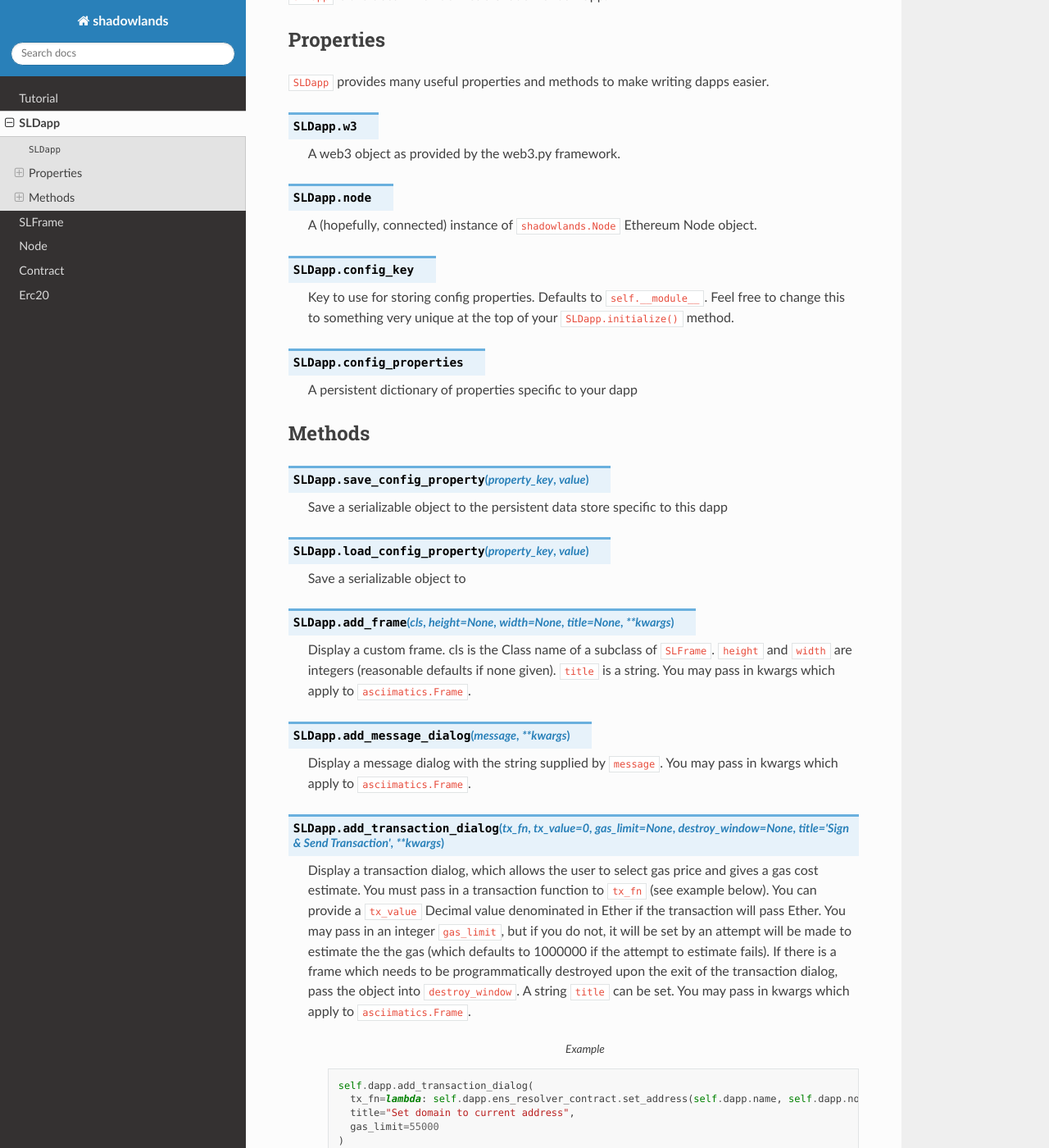
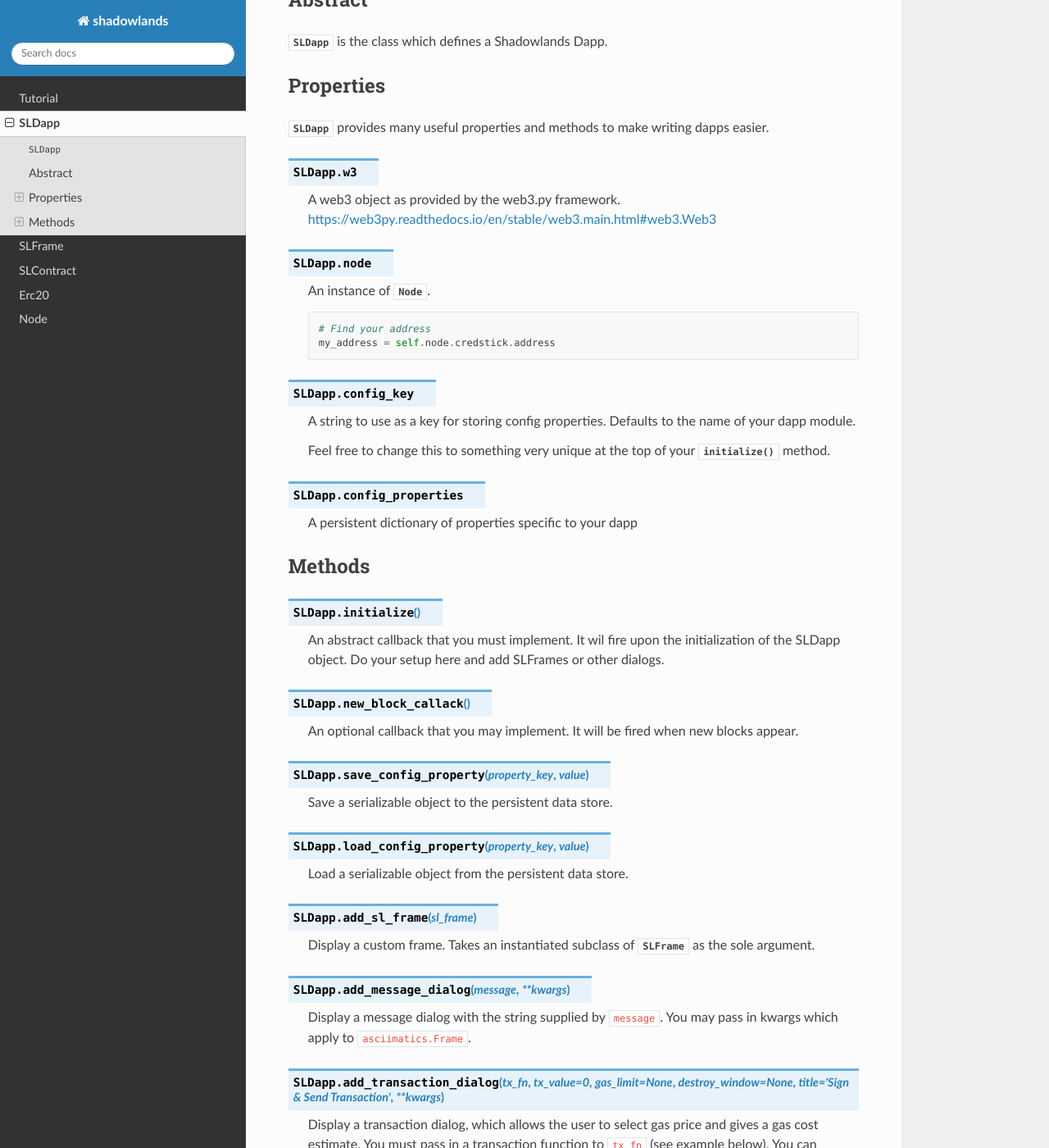
Before and after one commit to kayagoban/shadowlands, a Sphinx documentation site: the page built from docs/SLDapp.rst, in a window 1280 px wide and 1400 px high, scrolled down 234 px. Shown: the whole window at 82% size. Built offline with Sphinx 7.4.7 and the Read the Docs theme 2.0.0, drawn with Linux system fonts in a browser that asks for light colours.

Commit message:
Documenatation work

```diff
--- a/docs/Contract.rst
+++ /dev/null
@@ -1,2 +0,0 @@
-Contract
-===========
--- a/docs/Node.rst
+++ b/docs/Node.rst
@@ -1,5 +1,7 @@
 Node
 ======
 
-The ``Node`` class provides ethereum networking functions and
+.. py:class:: Node
+
+The :class:`Node` class provides ethereum networking functions and
 other useful properties.
--- /dev/null
+++ b/docs/SLContract.rst
@@ -0,0 +1,4 @@
+SLContract
+===========
+
+.. py:class:: SLContract
--- a/docs/SLDapp.rst
+++ b/docs/SLDapp.rst
@@ -1,29 +1,39 @@
 SLDapp
 ===========
 
-.. py:module:: shadowlands
 .. py:class:: SLDapp
 
 
-``SLDapp`` is the class which defines a Shadowlands Dapp.
+Abstract
+--------
+:class:`SLDapp` is the class which defines a Shadowlands Dapp.
+
 
 Properties
 ----------
 
-``SLDapp`` provides many useful properties and methods to make writing dapps easier.
+:class:`SLDapp` provides many useful properties and methods to make writing dapps easier.
+
 
 .. py:attribute:: SLDapp.w3
 
     A web3 object as provided by the web3.py framework.
+    https://web3py.readthedocs.io/en/stable/web3.main.html#web3.Web3
 
 .. py:attribute:: SLDapp.node
 
-    A (hopefully, connected) instance of ``shadowlands.Node`` Ethereum Node object.
+    An instance of :class:`Node`.
+
+    .. code-block:: python
+
+        # Find your address
+        my_address = self.node.credstick.address
 
 .. py:attribute:: SLDapp.config_key
 
-    Key to use for storing config properties.  Defaults to  ``self.__module__``.
-    Feel free to change this to something very unique at the top of your ``SLDapp.initialize()`` method.
+    A string to use as a key for storing config properties.  Defaults to the name of your dapp module.
+
+    Feel free to change this to something very unique at the top of your :func:`initialize` method.
 
 .. py:attribute:: SLDapp.config_properties
 
@@ -34,21 +44,26 @@
 Methods
 -------
 
+.. py:method:: SLDapp.initialize()
+
+    An abstract callback that you must implement.  It wil fire upon the initialization of the SLDapp object.
+    Do your setup here and add SLFrames or other dialogs.
+
+.. py:method:: SLDapp.new_block_callack()
+
+    An optional callback that you may implement.  It will be fired when new blocks appear.
 
 .. py:method:: SLDapp.save_config_property(property_key, value)
 
-    Save a serializable object to the persistent data store specific to this dapp
+    Save a serializable object to the persistent data store.
 
 .. py:method:: SLDapp.load_config_property(property_key, value)
 
-    Save a serializable object to
+    Load a serializable object from the persistent data store.
 
+.. py:method:: SLDapp.add_sl_frame(sl_frame)
 
-.. py:method:: SLDapp.add_frame(cls, height=None, width=None, title=None, **kwargs)
-
-    Display a custom frame.  cls is the Class name of a subclass of ``SLFrame``.
-    ``height`` and ``width`` are integers (reasonable defaults if none given).
-    ``title`` is a string. You may pass in kwargs which apply to ``asciimatics.Frame``.
+    Display a custom frame. Takes an instantiated subclass of :class:`SLFrame` as the sole argument.
 
 .. py:method:: SLDapp.add_message_dialog(message, **kwargs)
 
--- a/docs/SLFrame.rst
+++ b/docs/SLFrame.rst
@@ -1,7 +1,6 @@
 SLFrame
 ===========
 
-.. py:module:: shadowlands
 .. py:class:: SLFrame
 
 
--- a/docs/index.rst
+++ b/docs/index.rst
@@ -14,9 +14,9 @@
    Tutorial
    SLDapp
    SLFrame
+   SLContract
+   Erc20
    Node
-   Contract
-   Erc20
 
 
 
```
Also changed, not shown: docs/Tutorial.rst (+15 -15 lines).
